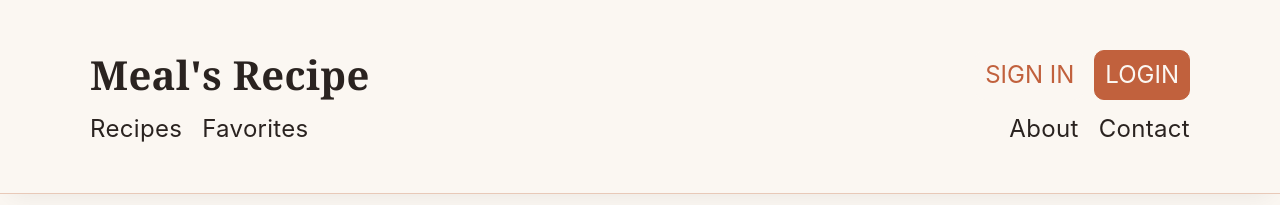
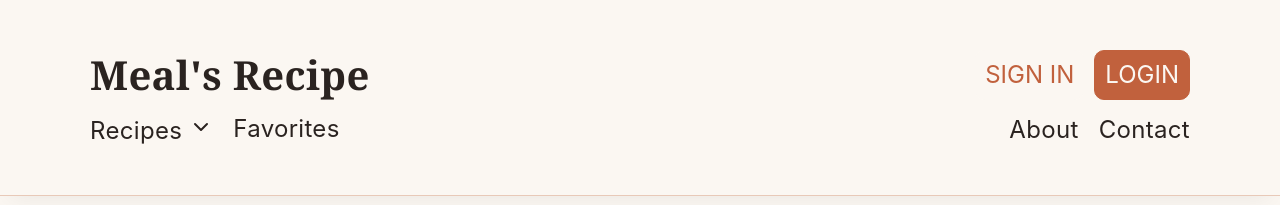
Before and after one commit to cia2003/fl-RecipeWebsite, a React (Vite) app in the folder client/: page / in a window 1280 px wide. Shown: the top 205 px of the page. Built offline with nearby package versions, Linux system fonts and the light colour scheme.

Commit message:
feat: update Navbar with dropdown icon and enhance styles; add react-icons dependency

```diff
--- a/client/index.html
+++ b/client/index.html
@@ -4,8 +4,8 @@
     <meta charset="UTF-8" />
     <link rel="icon" type="image/x-icon" href="/favicon.ico" />
     <meta name="viewport" content="width=device-width, initial-scale=1.0" />
-    <meta name="robots" content="index, follow" />
-    <title>client</title>
+    <!-- <meta name="robots" content="index, follow" /> -->
+    <title>Meal's Recipe</title>
   </head>
   <body>
     <div id="root"></div>
--- a/client/package.json
+++ b/client/package.json
@@ -11,7 +11,8 @@
   },
   "dependencies": {
     "react": "^19.2.7",
-    "react-dom": "^19.2.7"
+    "react-dom": "^19.2.7",
+    "react-icons": "^5.7.0"
   },
   "devDependencies": {
     "@types/node": "^24.13.2",
--- a/client/src/components/common/NavBar/Navbar.css
+++ b/client/src/components/common/NavBar/Navbar.css
@@ -22,6 +22,10 @@
     text-decoration: none;
     transition: all 0.3s ease-in-out;
 }
+.nav-link:hover {
+    color: var(--main);
+    text-decoration: underline;
+}
 .nav-buttons {
     display: flex;
     gap: 10px;
--- a/client/src/components/common/NavBar/Navbar.tsx
+++ b/client/src/components/common/NavBar/Navbar.tsx
@@ -1,5 +1,6 @@
 import './Navbar.css'
 import Button from '../Button/Button'
+import { LuChevronDown } from 'react-icons/lu'
 
 
 
@@ -14,7 +15,7 @@ const Navbar = () => (
         </div>
         <div className="nav-section">
             <div className="nav-link-container">
-                <a className="nav-link text-large-body" href="#recipes">Recipes</a>
+                <a className="nav-link text-large-body" href="#recipes">Recipes <LuChevronDown /></a>
                 <a className="nav-link text-large-body" href="#favorites">Favorites</a>
             </div>
             <div className="nav-link-container">
```
Also changed, not shown: 1 other file (tests, documents, lock files or other folders).
